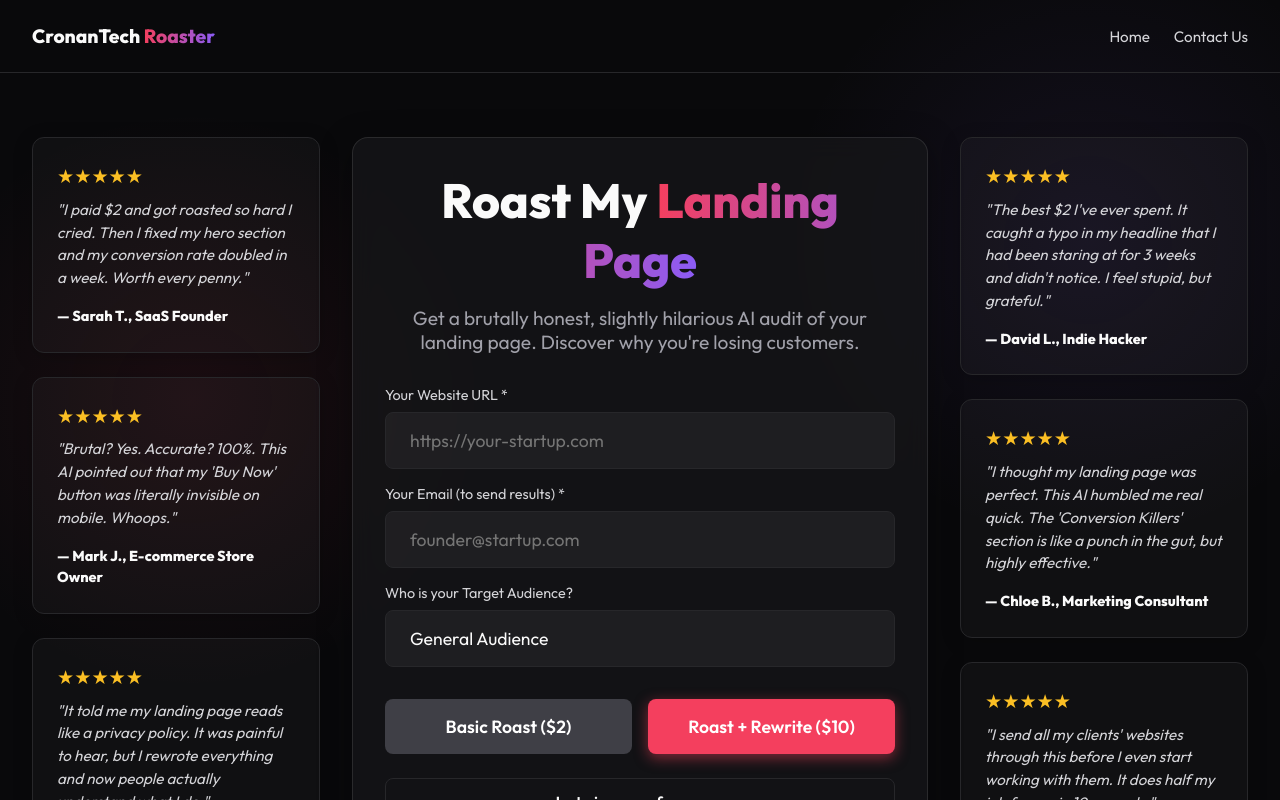
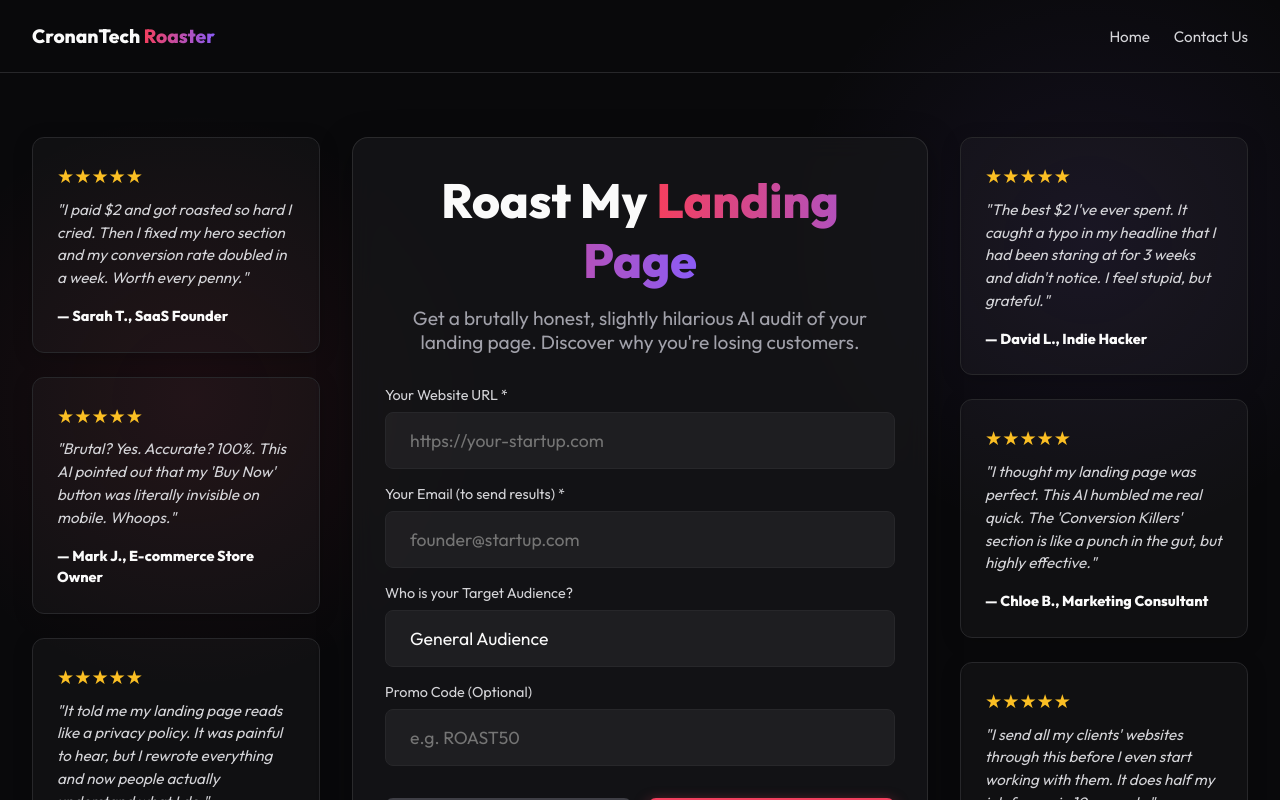
Before and after one commit to Cwill2778/urlroast, a Next.js app: page / in a window 1280 px wide. Shown: the top 800 px of the page. Built offline with nearby package versions, Linux system fonts and the light colour scheme.

Commit message:
feat: add promo code support for FREEROAST26 and ROAST50

```diff
--- a/src/app/api/checkout/route.js
+++ b/src/app/api/checkout/route.js
@@ -3,7 +3,7 @@ import Stripe from 'stripe';
 
 export async function POST(req) {
   try {
-    const { url, email, audience, tier } = await req.json();
+    const { url, email, audience, tier, promoCode } = await req.json();
 
     if (!url || !email) {
       return NextResponse.json({ error: 'URL and Email are required' }, { status: 400 });
@@ -26,7 +26,21 @@ export async function POST(req) {
     });
 
     const isPremium = tier === 'premium';
-    const price = isPremium ? 1000 : 200; // $10.00 or $2.00
+    let price = isPremium ? 1000 : 200; // $10.00 or $2.00
+
+    // Apply Promo Codes
+    const cleanPromo = (promoCode || '').trim().toUpperCase();
+    if (cleanPromo === 'FREEROAST26') {
+      price = 0;
+    } else if (cleanPromo === 'ROAST50') {
+      price = isPremium ? 500 : 100; // 50% off
+    }
+
+    // If price is 0, we bypass Stripe entirely because Stripe doesn't allow $0 one-time checkouts
+    if (price === 0) {
+      return NextResponse.json({ url: successUrl });
+    }
+
     const productName = isPremium ? 'Landing Page Roast + Rewrite' : 'Landing Page Roast';
     const description = isPremium
       ? `Brutally honest AI audit + new optimized copy for ${url}`
--- a/src/app/page.js
+++ b/src/app/page.js
@@ -5,6 +5,7 @@ export default function Home() {
   const [url, setUrl] = useState('');
   const [email, setEmail] = useState('');
   const [audience, setAudience] = useState('General Audience');
+  const [promoCode, setPromoCode] = useState('');
   const [isLoading, setIsLoading] = useState(false);
 
   const handleCheckout = async (tier) => {
@@ -19,7 +20,7 @@ export default function Home() {
       const res = await fetch('/api/checkout', {
         method: 'POST',
         headers: { 'Content-Type': 'application/json' },
-        body: JSON.stringify({ url, email, audience, tier })
+        body: JSON.stringify({ url, email, audience, tier, promoCode })
       });
 
       const data = await res.json();
@@ -143,6 +144,17 @@ export default function Home() {
                 </select>
               </div>
 
+              <div>
+                <label style={{ display: 'block', marginBottom: '0.5rem', fontSize: '0.9rem', color: '#d4d4d8' }}>Promo Code (Optional)</label>
+                <input
+                  type="text"
+                  placeholder="e.g. ROAST50"
+                  value={promoCode}
+                  onChange={(e) => setPromoCode(e.target.value.toUpperCase())}
+                  className="input-field"
+                />
+              </div>
+
               <div style={{ display: 'grid', gridTemplateColumns: '1fr 1fr', gap: '1rem', marginTop: '1rem' }}>
                 <button
                   onClick={() => handleCheckout('basic')}
```
